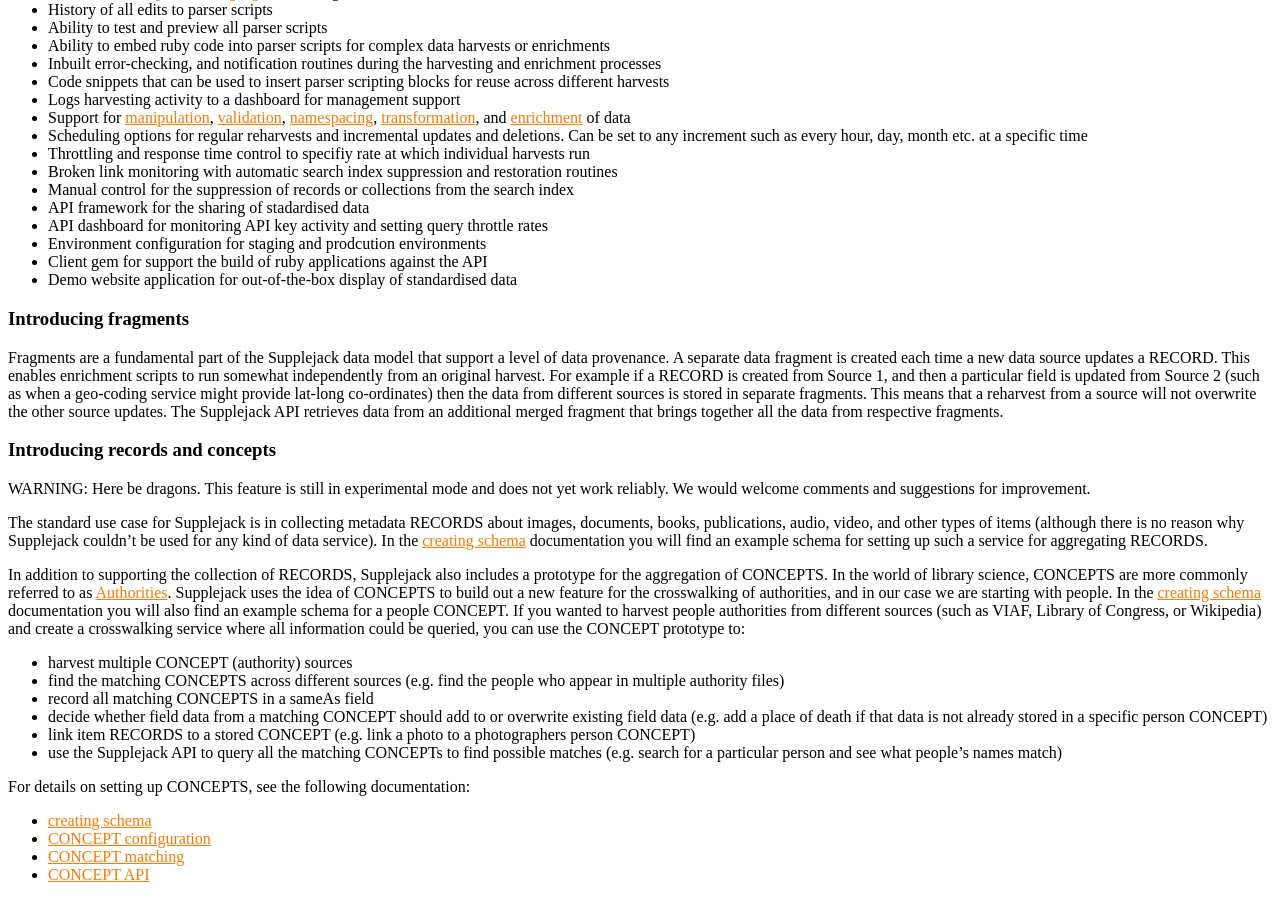
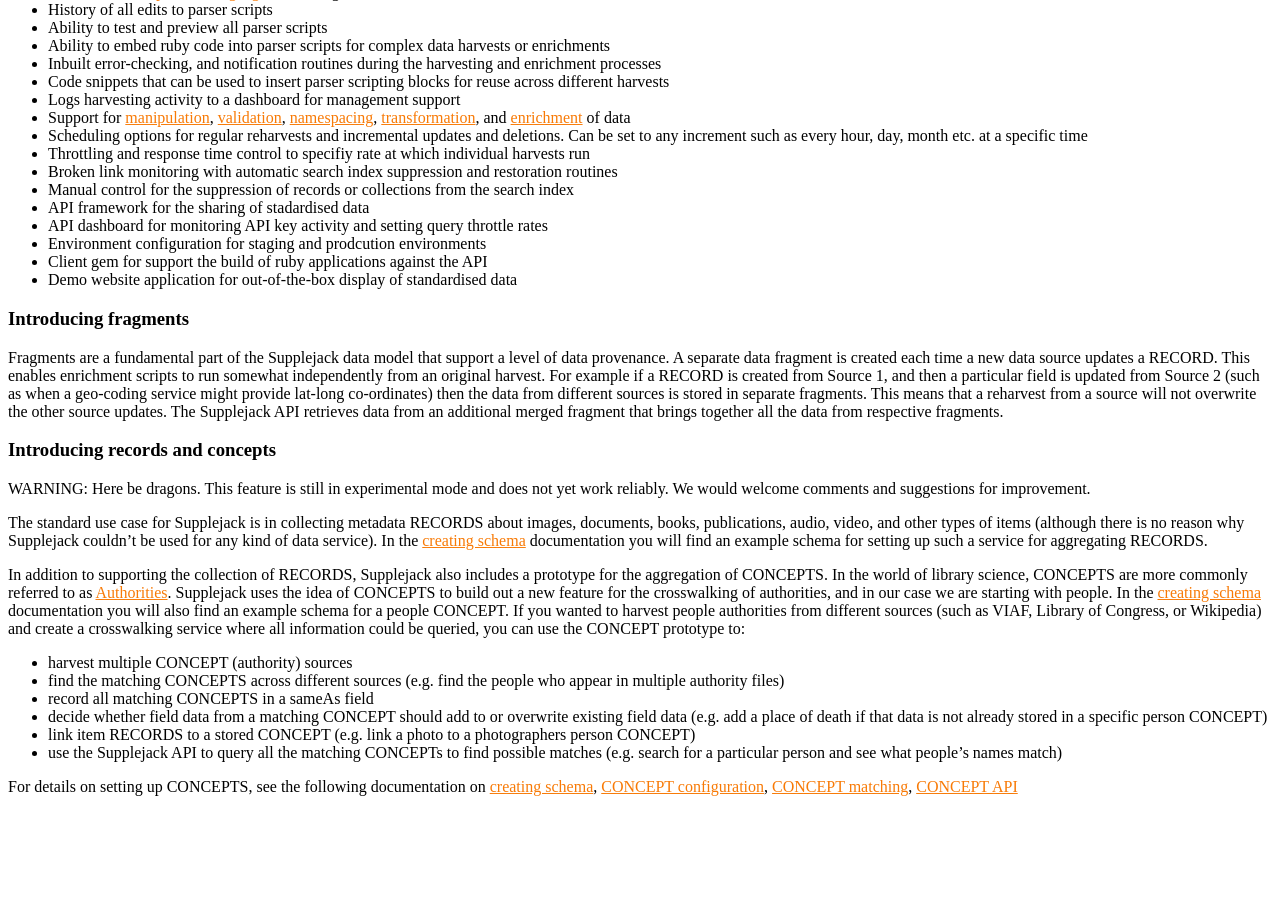
Before and after one commit to DigitalNZ/supplejack, a Jekyll site: the page built from about.md, in a window 1280 px wide and 900 px high, scrolled down 1289 px. Built offline with Jekyll 4.4.1, drawn with Linux system fonts in a browser that asks for light colours; Markdown is read by kramdown in place of the engine named in the settings; a style sheet for code colours, icons or effects is not loaded; after the commit the page ends 2101 px from its top, so only the background shows below that.

```diff
--- a/about.md
+++ b/about.md
@@ -65,8 +65,4 @@ In addition to supporting the collection of RECORDS, Supplejack also includes a
 * link item RECORDS to a stored CONCEPT (e.g. link a photo to a photographers person CONCEPT)
 * use the Supplejack API to query all the matching CONCEPTs to find possible matches (e.g. search for a particular person and see what people's names match)
 
-For details on setting up CONCEPTS, see the following documentation:
-* [creating schema](/supplejack/api/creating-schemas.html)
-* [CONCEPT configuration](/supplejack/manager/concept-configuration.html)
-* [CONCEPT matching](/supplejack/manager/parser-dsl-domain-specific-language.html)
-* [CONCEPT API](/supplejack/api_usage/concepts-api.html)
+For details on setting up CONCEPTS, see the following documentation on [creating schema](/supplejack/api/creating-schemas.html), [CONCEPT configuration](/supplejack/manager/concept-configuration.html), [CONCEPT matching](/supplejack/manager/parser-dsl-domain-specific-language.html), [CONCEPT API](/supplejack/api_usage/concepts-api.html)
```
